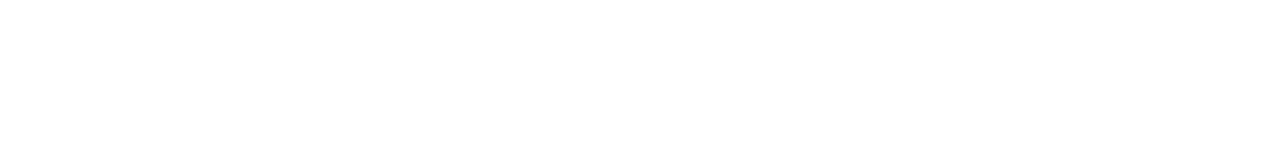
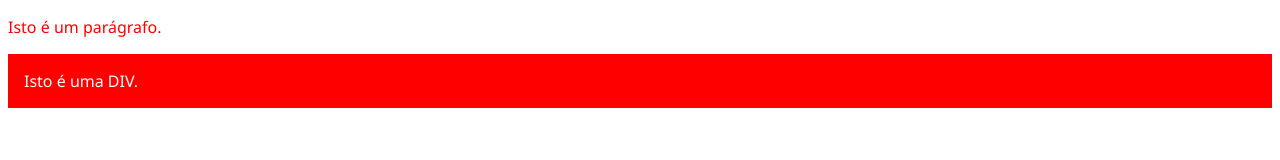
Before and after one commit to romarioviegas/pucbareirodiw4963101-exemplo01, a plain HTML site: page index.html in a window 1280 px wide. Drawn offline with Linux system fonts and the light colour scheme.

Commit message:
primeiro projeto HTML

```diff
--- /dev/null
+++ b/estilo.css
@@ -0,0 +1,8 @@
+*{
+    font-size: 16px;
+    font-family: 'Segoe UI', Tahoma, Geneva, Verdana, sans-serif;
+}
+
+P{
+    color: green;
+}
--- a/index.html
+++ b/index.html
@@ -3,10 +3,28 @@
 
 <head>
     <title>01</title>
-    <meta charset=""
+    <meta charset="utf-8">
+    <link rel="stylesheet" href="estilo.css">
+    <style>
+p {
+    color: blue;
+}
+    #primeira-div {
+    color: white;
+    background-color: red;
+    padding: 1rem;
+}
+</style>
 </head>
+<p>
+<body>
+    <p style="color: red;">
+        Isto é um parágrafo.
+    </p>
 
+    <div id="primeira-div">
+        Isto é uma DIV.
+    </div>
+</body>
 
-<body>
-
-</body>
+</html>
```
